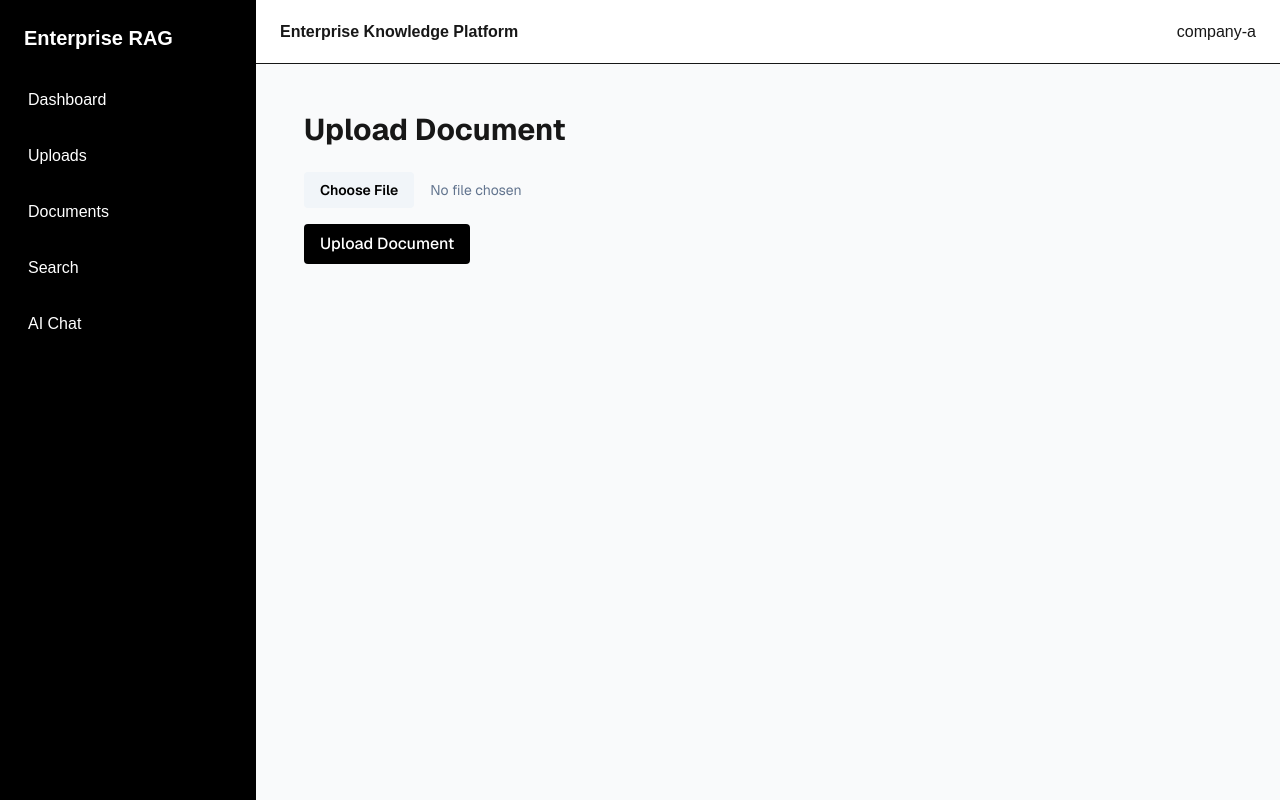
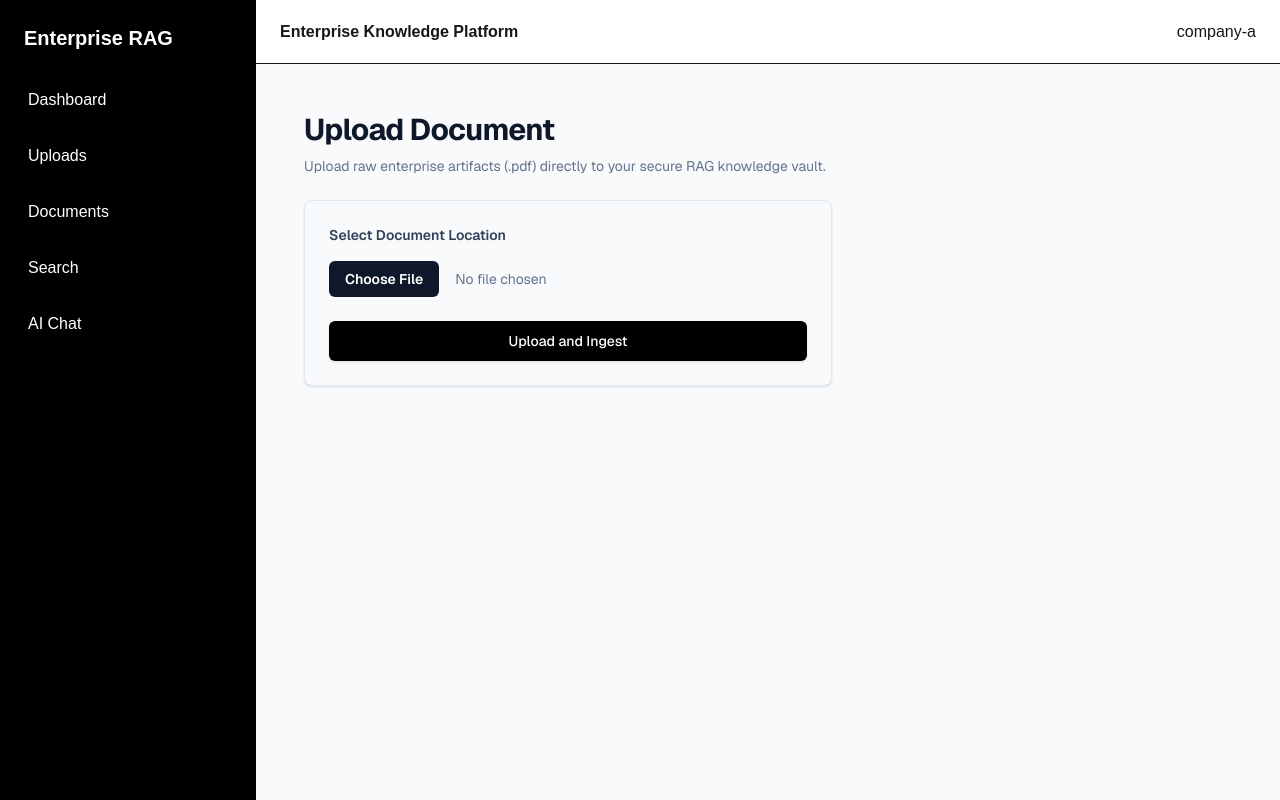
Before and after one commit to noblehallwebsite-source/enterprise-rag-platform, a Next.js app in the folder frontend/: page /dashboard/upload in a window 1280 px wide. Built offline with nearby package versions, Linux system fonts and the light colour scheme.

Commit message:
working on upload

```diff
--- a/frontend/app/dashboard/upload/page.tsx
+++ b/frontend/app/dashboard/upload/page.tsx
@@ -9,72 +9,98 @@ export default function UploadPage() {
     const [message, setMessage] = useState("");
     const [mounted, setMounted] = useState(false);
 
-    // Eliminates compilation route hydration errors
     useEffect(() => {
         setMounted(true);
     }, []);
 
     async function uploadFile() {
-        if (!file) return;
+        if (!file) {
+            setMessage("Please select a valid PDF file first.");
+            return;
+        }
 
         try {
             setMessage("Uploading document securely...");
+            setTaskId("");
+
             const formData = new FormData();
             formData.append("tenant_id", "company-a");
             formData.append("file", file);
 
-            // 🚀 Hits your clean Nginx relative endpoint path.
-            // No ports, no backend IPs, and no private API keys are ever leaked to browser bundles!
+            // 🛡️ The browser sends a clean request to Next.js.
+            // Next.js middleware catches it on the server and attaches the secret key.
             const response = await axios.post("/api/upload", formData, {
                 headers: {
                     "Content-Type": "multipart/form-data",
                 },
             });
 
-            // Captures the Celery background processing task ID returned by FastAPI
-            setTaskId(response.data.task_id);
-            setMessage("Upload accepted. Processing pipeline started successfully.");
+            if (response.data && response.data.task_id) {
+                setTaskId(response.data.task_id);
+                setMessage("Upload accepted. Processing pipeline started successfully.");
+            } else {
+                setMessage("Upload succeeded, but no background task ID was returned.");
+            }
+
         } catch (error: any) {
             console.error("Upload Event Error:", error);
-            setMessage("Secure upload transaction failed.");
+            if (error.response && error.response.status === 422) {
+                setMessage("Secure upload transaction failed: 422 Payload Unprocessable. Check validation keys/headers.");
+            } else if (error.response && error.response.status === 403) {
+                setMessage("Secure upload transaction failed: 403 Forbidden. Your API Key does not match the tenant ID.");
+            } else {
+                setMessage("Secure upload transaction failed. Check browser terminal console logs.");
+            }
         }
     }
 
     if (!mounted) {
-        return <div className="max-w-xl p-6 font-sans">Initializing security infrastructure...</div>;
+        return (
+            <div className="max-w-xl p-6 font-sans">
+                <div className="animate-pulse text-slate-500 font-medium">
+                    Initializing security infrastructure...
+                </div>
+            </div>
+        );
     }
 
     return (
         <div className="max-w-xl p-6 font-sans">
-            <h1 className="text-3xl font-bold mb-6">Upload Document</h1>
+            <h1 className="text-3xl font-bold mb-2 tracking-tight text-slate-900">Upload Document</h1>
+            <p className="text-sm text-slate-500 mb-6">
+                Upload raw enterprise artifacts (.pdf) directly to your secure RAG knowledge vault.
+            </p>
 
-            <div className="space-y-4">
+            <div className="space-y-4 p-6 bg-slate-50 border border-slate-200 rounded-lg shadow-sm">
+                <label className="block text-sm font-semibold text-slate-700">Select Document Location</label>
                 <input
                     type="file"
                     accept=".pdf"
-                    className="block w-full text-sm text-slate-500 file:mr-4 file:py-2 file:px-4 file:rounded file:border-0 file:text-sm file:font-semibold file:bg-slate-100 file:text-black hover:file:bg-slate-200"
+                    className="block w-full text-sm text-slate-500 file:mr-4 file:py-2 file:px-4 file:rounded-md file:border-0 file:text-sm file:font-semibold file:bg-slate-900 file:text-white hover:file:opacity-90 cursor-pointer"
                     onChange={(e) => setFile(e.target.files?.[0] || null)}
                 />
 
                 <button
                     onClick={uploadFile}
                     type="button"
-                    className="mt-4 block px-4 py-2 bg-black text-white rounded font-medium transition-opacity hover:opacity-90"
+                    className="mt-2 w-full px-4 py-2.5 bg-black text-white rounded-md font-medium text-sm shadow hover:bg-slate-800 transition-colors"
                 >
-                    Upload Document
+                    Upload and Ingest
                 </button>
             </div>
 
             {message && (
-                <div className="mt-6 p-3 bg-slate-100 text-sm font-medium rounded">
+                <div className="mt-6 p-4 bg-slate-100 text-sm font-medium text-slate-800 rounded-lg border border-slate-200 break-words">
                     {message}
                 </div>
             )}
 
             {taskId && (
-                <div className="mt-4 p-4 border border-slate-200 rounded">
-                    <span className="text-sm text-slate-500 font-semibold">Background Task ID:</span>
-                    <div className="font-mono bg-slate-50 p-2 text-xs rounded mt-2 break-all border border-slate-100">
+                <div className="mt-4 p-4 bg-white border border-slate-200 rounded-lg shadow-sm">
+                    <span className="text-xs text-slate-400 font-bold uppercase tracking-wider block mb-1">
+                        Asynchronous Pipeline Token (Celery Task ID)
+                    </span>
+                    <div className="font-mono bg-slate-50 p-2.5 text-xs text-emerald-700 rounded border border-slate-100 break-all select-all">
                         {taskId}
                     </div>
                 </div>
--- /dev/null
+++ b/frontend/middleware.ts
@@ -0,0 +1,28 @@
+import { NextResponse } from 'next/server';
+import type { NextRequest } from 'next/server';
+
+export function middleware(request: NextRequest) {
+    // Only run this logic if the browser is hitting an /api/ route
+    if (request.nextUrl.pathname.startsWith('/api/')) {
+
+        // Clone the incoming browser headers
+        const requestHeaders = new Headers(request.headers);
+
+        // 🔒 SECURE SERVER-SIDE INJECTION:
+        // Pulls BACKEND_API_KEY from your container's environment variables.
+        // Make sure "X-API-Key" matches exactly what your FastAPI authorize_request checks for!
+        requestHeaders.set('X-API-Key', process.env.BACKEND_API_KEY || '');
+
+        // Forward the request to Nginx with the secret header safely pinned to it
+        return NextResponse.next({
+            request: {
+                headers: requestHeaders,
+            },
+        });
+    }
+}
+
+export const config = {
+    // Tells Next.js to only run the middleware on API route requests
+    matcher: '/api/:path*',
+};
--- a/frontend/services/api.ts
+++ /dev/null
@@ -1,6 +0,0 @@
-// src/services/api.ts
-import axios from "axios";
-
-export const api = axios.create({
-    baseURL: "/api", // 🔥 ALWAYS go through Next.js API routes
-});
```
